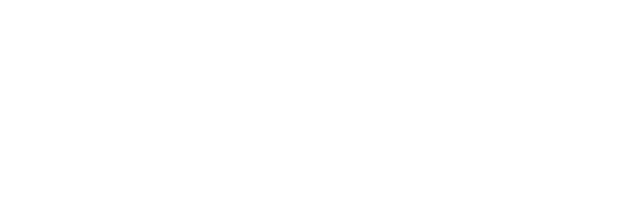
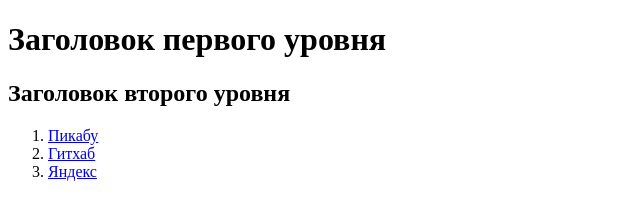
Before and after one commit to Ziphesann/task-html, a website: page src/index.html in a window 1280 px wide. Shown: the whole page, without its empty margins (0-640 px from the left). Drawn offline with Linux system fonts and the light colour scheme.

Commit message:
Задание по HTML

```diff
--- a/src/index.html
+++ b/src/index.html
@@ -3,5 +3,13 @@
     <head>
         <title>HTML</title>
     </head>
-    <body></body>
+    <body>
+        <h1>Заголовок первого уровня</h1>
+        <h2>Заголовок второго уровня</h2>
+        <ol>
+            <li><a href=https://pikabu.ru>Пикабу</a></li>
+            <li><a href=https://github.com>Гитхаб</a></li>
+            <li><a href=https://yandex.ru>Яндекс</a></li>
+           </ol>
+    </body>
 </html>
```
